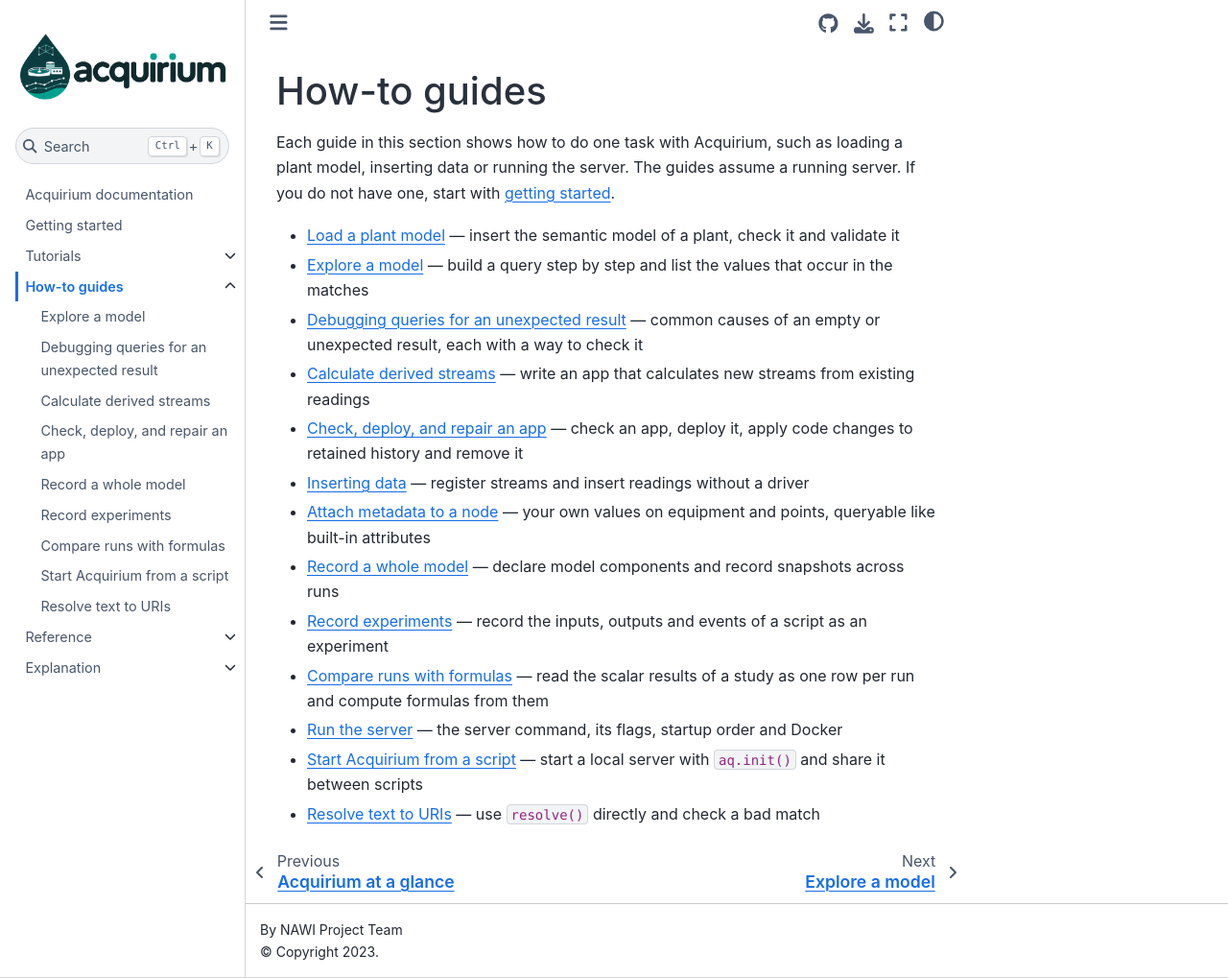
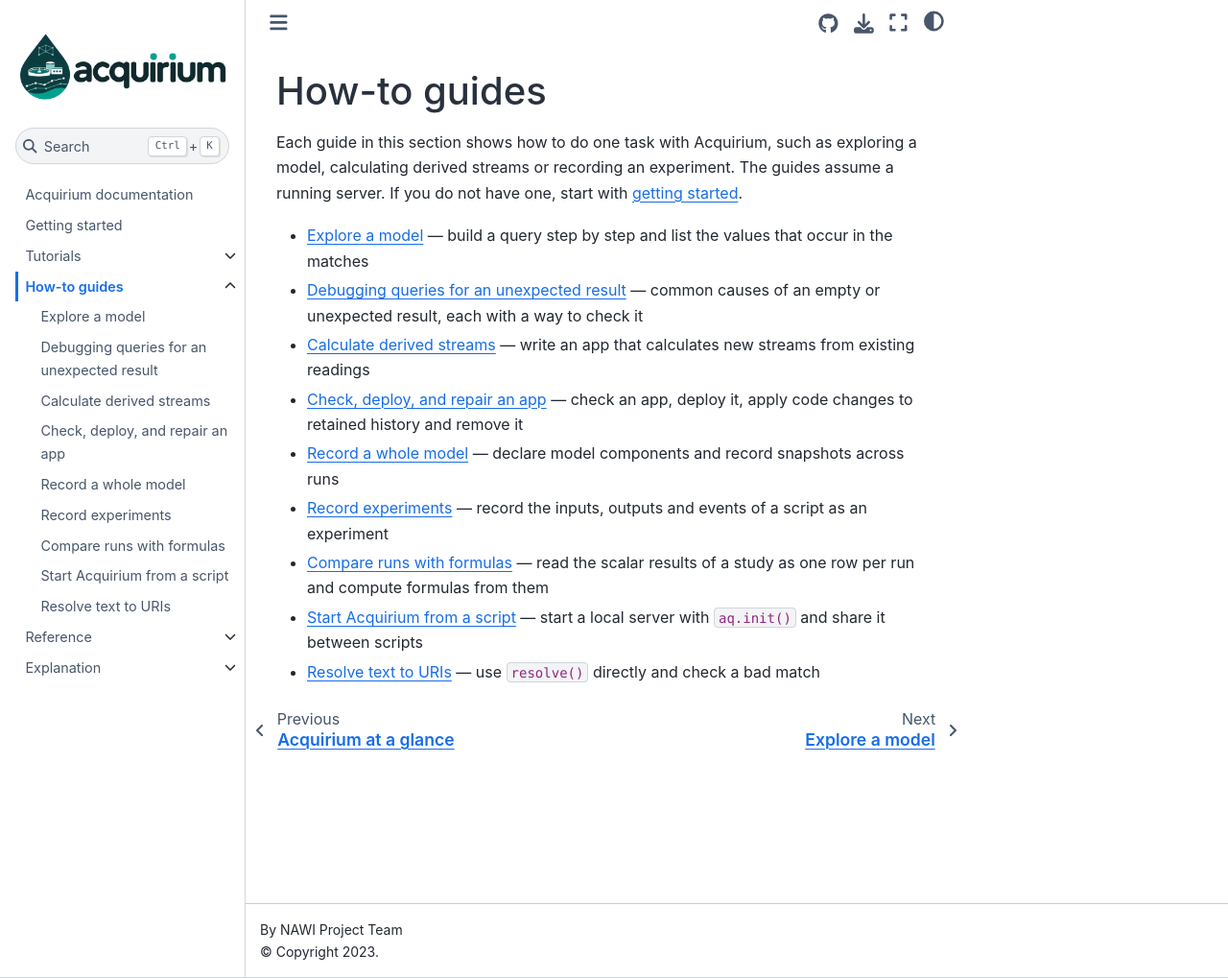
Before and after one commit to DataDrivenCPS/acquirium, a Jupyter Book: the page built from docs/how-to/_index.md, in a window 1280 px wide and 1019 px high. Shown: the whole window at 96% size. Built offline with Jupyter Book 1.0.4 settings and Sphinx 7.4.7 and the Sphinx Book theme 1.1.4, drawn with Linux system fonts in a browser that asks for light colours.

Commit message:
Docs: drop links to the removed how-to guides and keep three of their notes

```diff
--- a/docs/how-to/_index.md
+++ b/docs/how-to/_index.md
@@ -2,19 +2,15 @@
 title: How-to guides
 ---
 
-Each guide in this section shows how to do one task with Acquirium, such as loading a plant model, inserting data or running the server.
+Each guide in this section shows how to do one task with Acquirium, such as exploring a model, calculating derived streams or recording an experiment.
 The guides assume a running server. If you do not have one, start with [getting started](../tutorials/getting-started.md).
 
-- [Load a plant model](load-a-plant-model.md) — insert the semantic model of a plant, check it and validate it
 - [Explore a model](explore-a-model.md) — build a query step by step and list the values that occur in the matches
 - [Debugging queries for an unexpected result](debug-an-empty-query.md) — common causes of an empty or unexpected result, each with a way to check it
 - [Calculate derived streams](calculate-derived-streams.md) — write an app that calculates new streams from existing readings
 - [Check, deploy, and repair an app](check-deploy-apps.md) — check an app, deploy it, apply code changes to retained history and remove it
-- [Inserting data](write-data.md) — register streams and insert readings without a driver
-- [Attach metadata to a node](attach-metadata.md) — your own values on equipment and points, queryable like built-in attributes
 - [Record a whole model](record-a-whole-model.md) — declare model components and record snapshots across runs
 - [Record experiments](record-experiments.md) — record the inputs, outputs and events of a script as an experiment
 - [Compare runs with formulas](compare-experiment-runs.md) — read the scalar results of a study as one row per run and compute formulas from them
-- [Run the server](run-the-server.md) — the server command, its flags, startup order and Docker
 - [Start Acquirium from a script](local-runtime.md) — start a local server with `aq.init()` and share it between scripts
 - [Resolve text to URIs](resolve-text.md) — use `resolve()` directly and check a bad match
```
Also changed, not shown: docs/explanation/experiments.md (+1 -1 lines), docs/how-to/record-experiments.md (+2 -2 lines), docs/reference/client/metadata.md (+2 -1 lines), docs/reference/server/http-api.md (+2 -0 lines).
